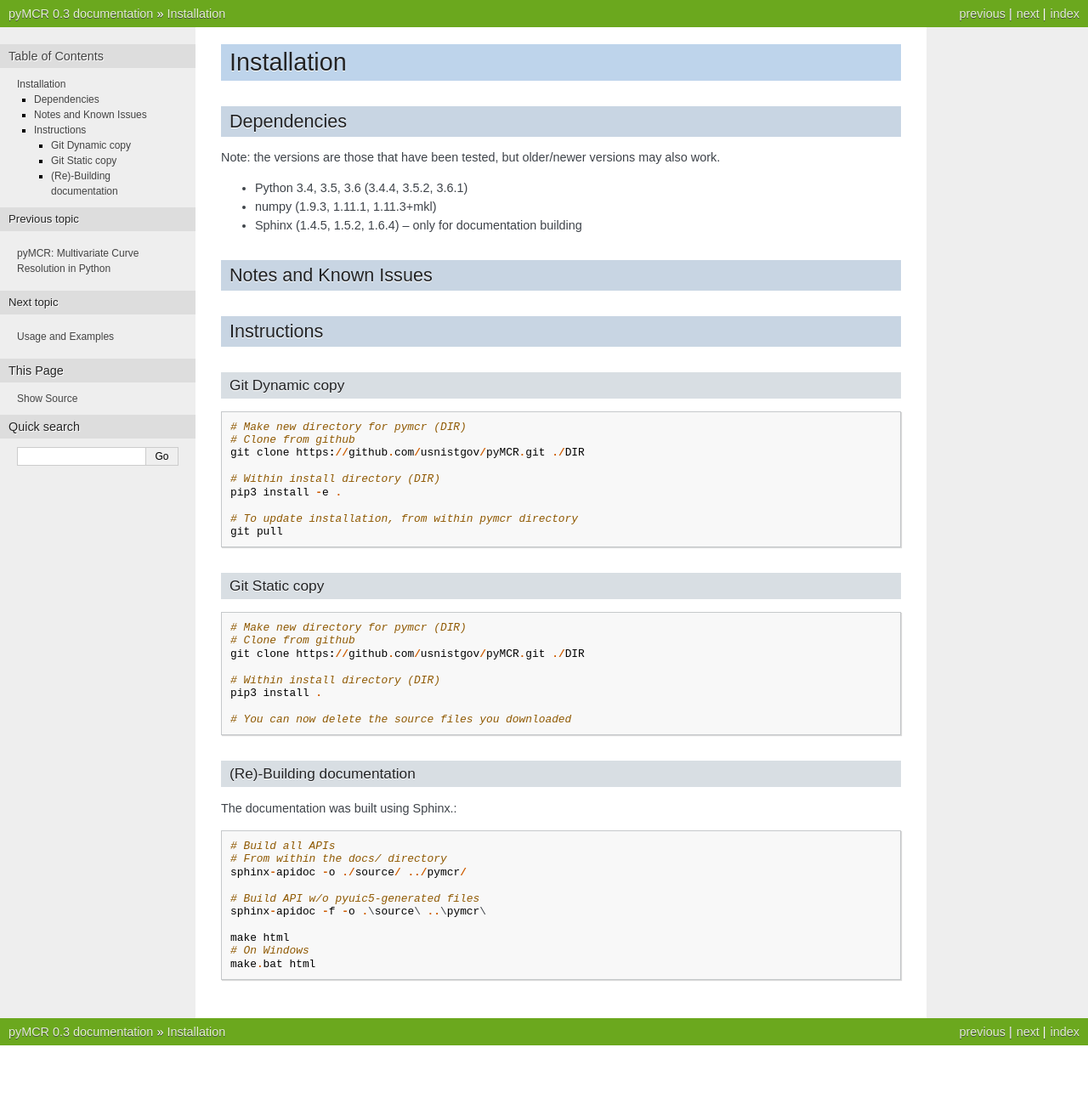
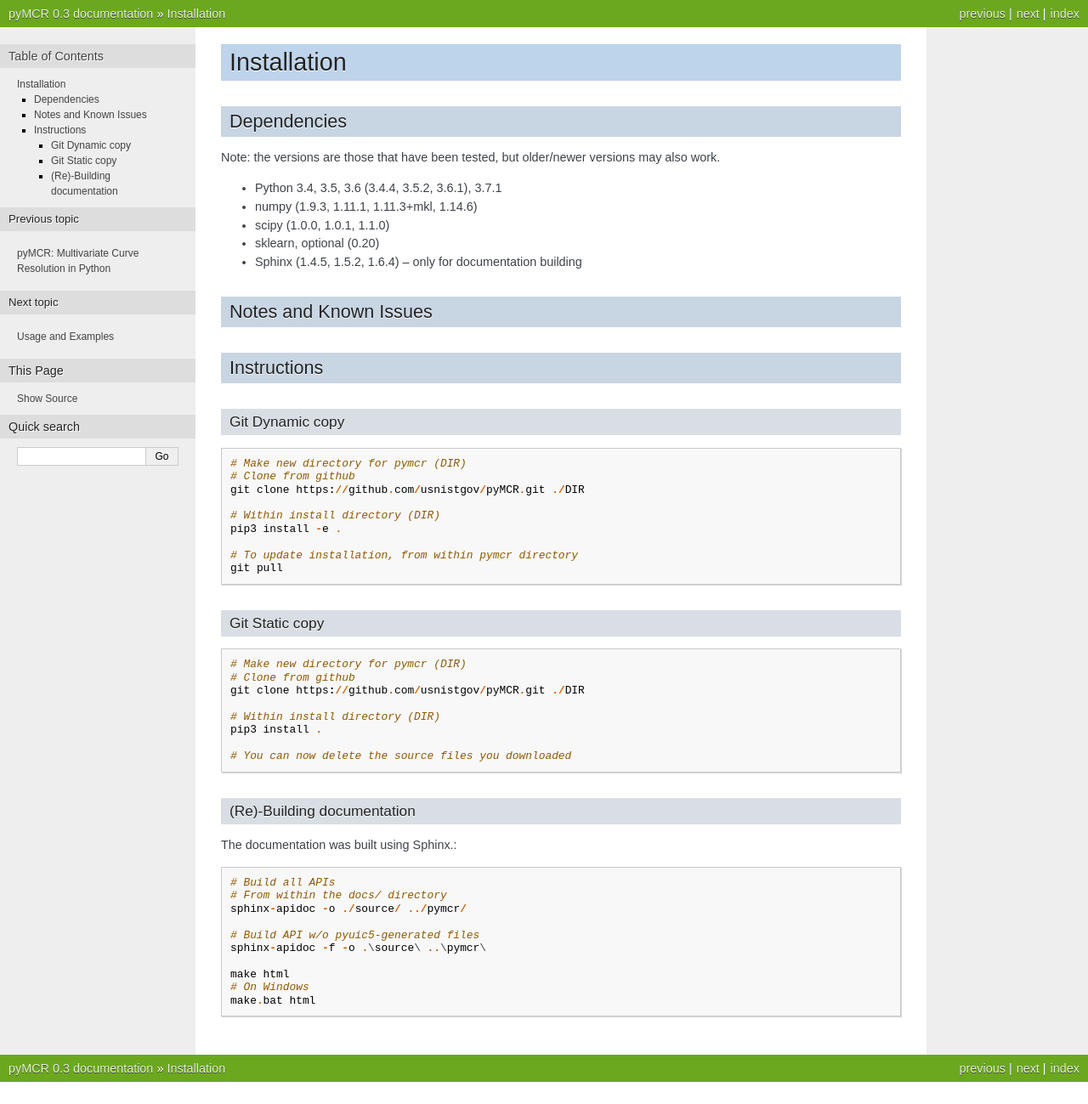
Before and after one commit to usnistgov/pyMCR, a Sphinx documentation site: the page built from docs/source/installing.rst, in a window 1280 px wide. Shown: the whole page at 85% size. Built offline with Sphinx 7.4.7, drawn with Linux system fonts in a browser that asks for light colours; before the commit the page ends 1256 px from its top, so only the background shows below that.

```diff
--- a/docs/source/installing.rst
+++ b/docs/source/installing.rst
@@ -8,8 +8,10 @@ Dependencies
 Note: the versions are those that have been tested, but older/newer
 versions may also work.
 
-- Python 3.4, 3.5, 3.6 (3.4.4, 3.5.2, 3.6.1)
-- numpy (1.9.3, 1.11.1, 1.11.3+mkl)
+- Python 3.4, 3.5, 3.6 (3.4.4, 3.5.2, 3.6.1), 3.7.1
+- numpy (1.9.3, 1.11.1, 1.11.3+mkl, 1.14.6)
+- scipy (1.0.0, 1.0.1, 1.1.0)
+- sklearn, optional (0.20)
 - Sphinx (1.4.5, 1.5.2, 1.6.4) -- only for documentation building
 
 Notes and Known Issues
```
Also changed, not shown: README.rst (+5 -3 lines).
